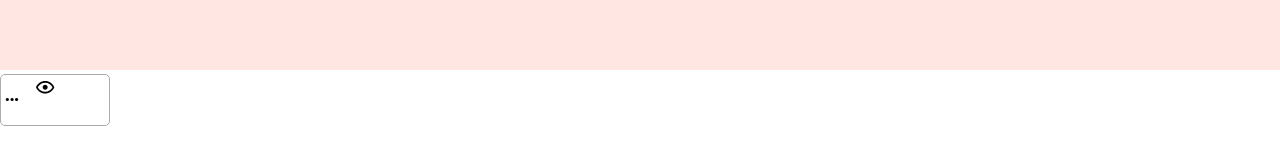
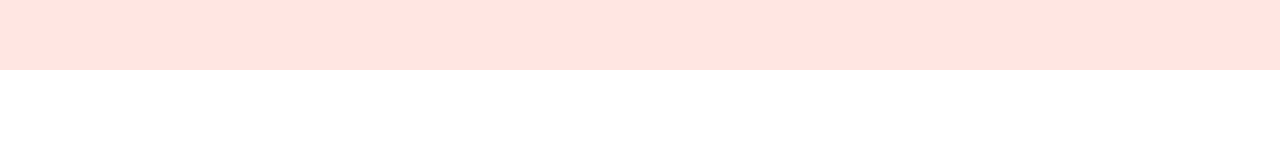
Before and after one commit to follow-fanflow/Fanflow-User-FE, a React (Create React App) app: page / in a window 1280 px wide. Shown: the part 919-1084 px from the top of the page. After the commit the page ends 989 px from the top, so only its background shows below. Built offline with nearby package versions, Linux system fonts and the light colour scheme; a web font is replaced by a local one.

Commit message:
FIX : input

```diff
--- a/src/components/common/input/Input.tsx
+++ b/src/components/common/input/Input.tsx
@@ -10,13 +10,12 @@ interface InputProps {
   placeholder?: string;
   type?: string;
   width?: string;
-  height?: string;
   value: string;
   onChange: (e: React.ChangeEvent<HTMLInputElement>) => void;
   onFocus?: () => void;
 }
 
-//사용방법<Inputplaceholder="문자열" type="password or text" width="300px" height="40px" value={값} onChange={함수} onFocus={포커스함수}/>
+//사용방법<Inputplaceholder="문자열" type="password or text" width="300px" value={값} onChange={함수} onFocus={포커스함수}/>
 export const Input = ({
   error = false,
   bottomMessage,
@@ -24,7 +23,6 @@ export const Input = ({
   placeholder,
   type,
   width = "100%",
-  height = "100%",
   value,
   onChange,
   onFocus,
@@ -32,7 +30,7 @@ export const Input = ({
   const [showOpen, setShowOpen] = useState<boolean>(false);
 
   return (
-    <Container style={{ width, height }}>
+    <Container style={{ width }}>
       <Label htmlFor={label}>{label}</Label>
       <InputWrap>
         <LInput
@@ -60,10 +58,17 @@ export const Input = ({
 };
 
 const Container = styled.div<{ height?: string; width?: string }>`
+  width: 100%;
   display: flex;
   flex-direction: column;
   gap: 4px;
   box-sizing: border-box;
+  border: 2px solid ${({ theme }) => theme.color.gray__1};
+  border-radius: 4px;
+  transition: 100ms all ease-in-out;
+  &:focus-within {
+    border: 2px solid;
+  }
 `;
 
 const Label = styled.label`
@@ -71,21 +76,19 @@ const Label = styled.label`
 `;
 
 const InputWrap = styled.div`
-  position: relative;
+  display: flex;
 `;
 
 const LInput = styled.input<{ $password?: string }>`
-  padding: 8px 4px;
+  padding: 8px;
   width: ${({ width }) => width || "100%"};
-  height: ${({ height }) => height || "100%"};
-  border: 1px solid ${({ theme }) => theme.color.gray__1};
   border-radius: 5px;
 `;
 
 const Eyes = styled.div`
-  position: absolute;
-  top: 45%;
-  right: 45%;
-  transform: translateY(-50%);
   cursor: pointer;
+  width: 50px;
+  display: flex;
+  justify-content: center;
+  align-items: center;
 `;
--- a/src/pages/home.tsx
+++ b/src/pages/home.tsx
@@ -31,14 +31,6 @@ export function Home() {
           <Highlight>필수</Highlight>덕질 사이트
         </Text>
       </Back>
-      <Input
-        width="100px"
-        height="100px"
-        type="password"
-        value={"dks"}
-        onChange={handleFocus}
-        placeholder={"qlal"}
-      />
     </>
   );
 }
--- a/src/styles/globalstyle.jsx
+++ b/src/styles/globalstyle.jsx
@@ -9,7 +9,7 @@ export const GlobalStyle = createGlobalStyle`
     }
 
     input, textarea, button {
-        // order: none;
+        border: none;
         outline: none;
         resize: none;
     }
```
